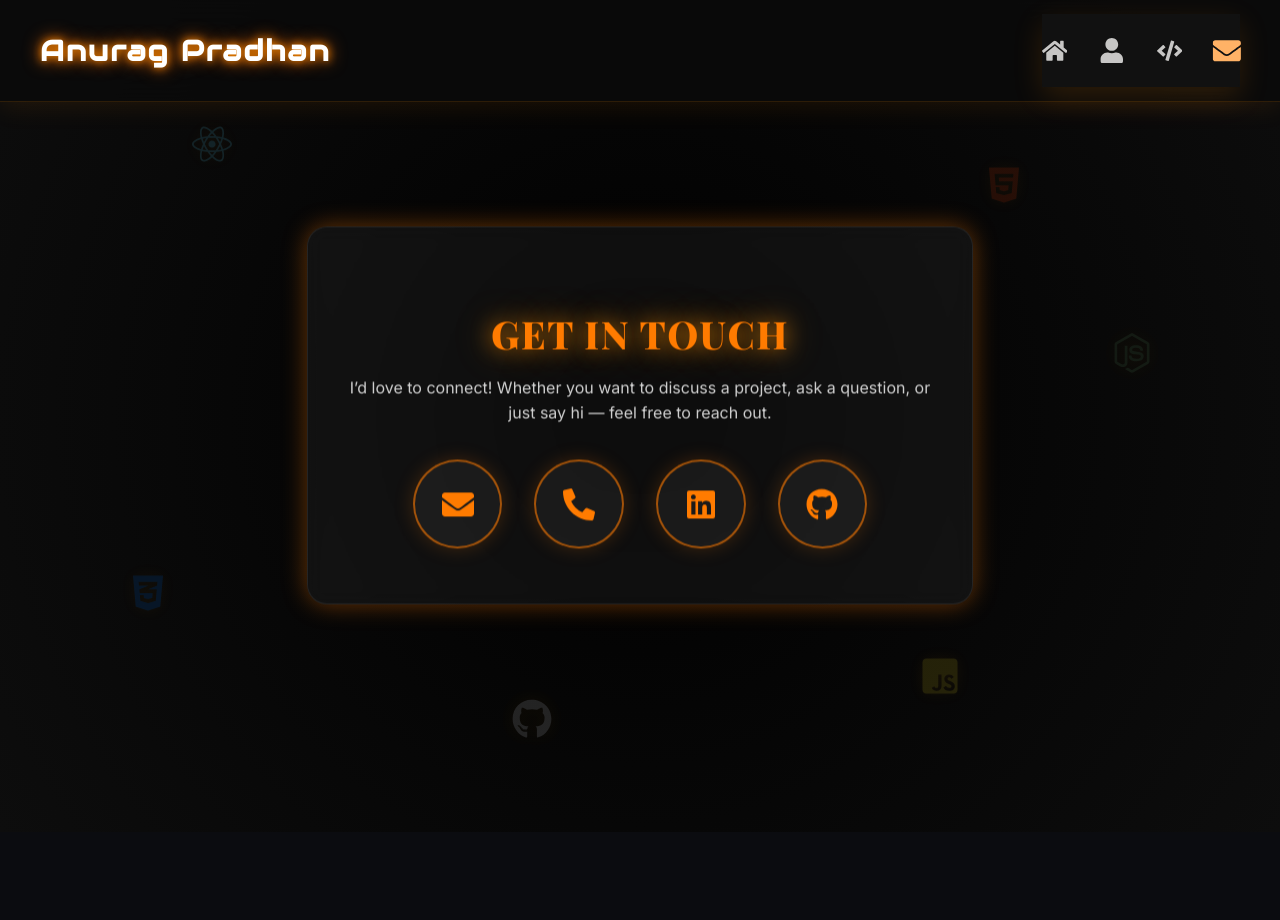
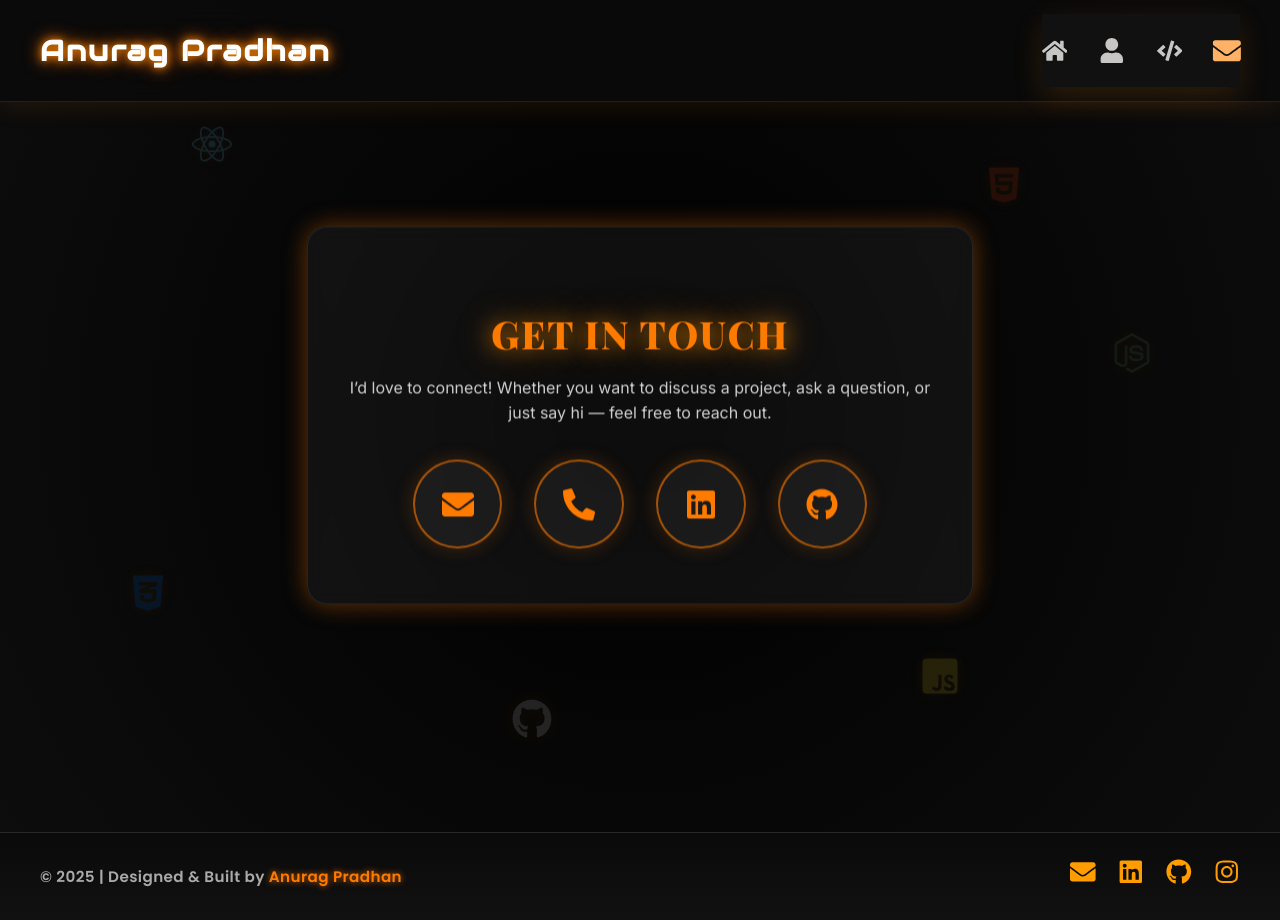
Before and after one commit to AnuragPradhan05/Portfolio, a React (Vite) app: page /contact in a window 1280 px wide. Before the commit the page ends 832 px from the top, so only its background shows below. Built offline with nearby package versions, Linux system fonts and the light colour scheme.

Commit message:
added the footer part

```diff
--- a/src/App.jsx
+++ b/src/App.jsx
@@ -6,6 +6,8 @@ import Projects from './pages/Projects'
 import Contact from './pages/Contact'
 import { AnimatePresence } from "framer-motion";
 import { useLocation } from "react-router-dom";
+import Footer from "./components/Footer";
+
 
 function App() {
   return (
@@ -19,6 +21,7 @@ function App() {
           <Route path="/contact" element={<Contact />} />
         </Routes>
       </AnimatePresence>
+      <Footer />
     </>
   )
 }
--- /dev/null
+++ b/src/components/Footer.jsx
@@ -0,0 +1,70 @@
+import React from "react";
+import { FaInstagram, FaLinkedin, FaGithub, FaEnvelope } from "react-icons/fa";
+import { motion } from "framer-motion";
+import "../styles/Footer.css";
+
+const Footer = () => {
+  return (
+    <footer className="footer-container">
+      {/* Left Section */}
+      <motion.h2
+        className="footer-title"
+        initial={{ opacity: 0, x: -30 }}
+        whileInView={{ opacity: 1, x: 0 }}
+        transition={{ duration: 0.8 }}
+      >
+        © {new Date().getFullYear()} | Designed & Built by{" "}
+        <span className="footer-name">Anurag Pradhan</span>
+      </motion.h2>
+
+      {/* Right Section */}
+      <motion.div
+        className="footer-icons"
+        initial={{ opacity: 0, x: 30 }}
+        whileInView={{ opacity: 1, x: 0 }}
+        transition={{ duration: 0.8 }}
+      >
+        <motion.a
+          href="mailto:pradhananurag2005.com"
+          whileHover={{ scale: 1.3, rotate: 10 }}
+          className="footer-icon"
+          title="Mail me"
+        >
+          <FaEnvelope />
+        </motion.a>
+
+        <motion.a
+          href="http://www.linkedin.com/in/anurag-pradhan-5b398130a"
+          target="_blank"
+          whileHover={{ scale: 1.3, rotate: 10 }}
+          className="footer-icon"
+          title="LinkedIn"
+        >
+          <FaLinkedin />
+        </motion.a>
+
+        <motion.a
+          href="https://github.com/AnuragPradhan05"
+          target="_blank"
+          whileHover={{ scale: 1.3, rotate: 10 }}
+          className="footer-icon"
+          title="GitHub"
+        >
+          <FaGithub />
+        </motion.a>
+
+        <motion.a
+          href="https://www.instagram.com/ap_lucifer_05/"
+          target="_blank"
+          whileHover={{ scale: 1.3, rotate: 10 }}
+          className="footer-icon"
+          title="Instagram"
+        >
+          <FaInstagram />
+        </motion.a>
+      </motion.div>
+    </footer>
+  );
+};
+
+export default Footer;
--- /dev/null
+++ b/src/styles/Footer.css
@@ -0,0 +1,65 @@
+.footer-container {
+  background: linear-gradient(180deg, #0a0a0a, #111);
+  color: #ccc;
+  padding: 1.5rem 2.5rem;
+  border-top: 1px solid rgba(255, 255, 255, 0.1);
+  display: flex;
+  justify-content: space-between;
+  align-items: center;
+  font-family: "Poppins", sans-serif;
+  width: 100%;
+  box-sizing: border-box;
+  position: relative;
+  z-index: 10;
+}
+
+.footer-title {
+  font-size: 0.95rem;
+  color: #aaa;
+  letter-spacing: 0.4px;
+  margin: 0;
+}
+
+.footer-name {
+  color: #ff7b00;
+  font-weight: 600;
+  text-shadow: 0 0 6px rgba(255, 123, 0, 0.8);
+}
+
+.footer-icons {
+  display: flex;
+  justify-content: flex-end;
+  align-items: center;
+  gap: 1.4rem;
+}
+
+.footer-icon {
+  font-size: 1.6rem;
+  color: #ff9d00;
+  transition: all 0.3s ease;
+  cursor: pointer;
+}
+
+.footer-icon:hover {
+  color: #ffe0b3;
+  text-shadow: 0 0 10px #ffae42;
+  transform: translateY(-4px);
+}
+
+/* 📱 Responsive Styles */
+@media (max-width: 768px) {
+  .footer-container {
+    flex-direction: column;
+    text-align: center;
+    gap: 0.8rem;
+    padding: 2rem 1rem;
+  }
+
+  .footer-icons {
+    justify-content: center;
+  }
+
+  .footer-icon {
+    font-size: 1.4rem;
+  }
+}
```
